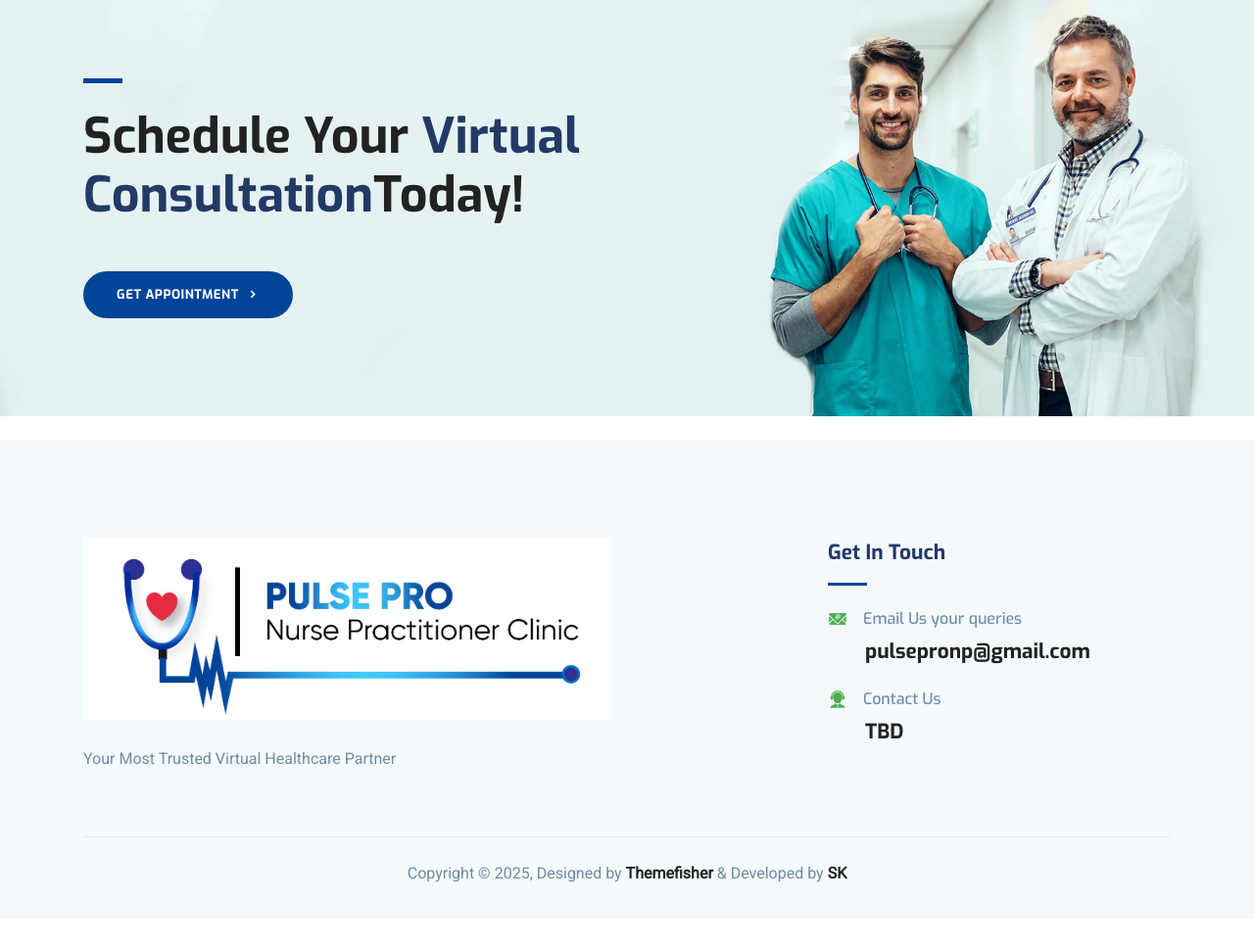
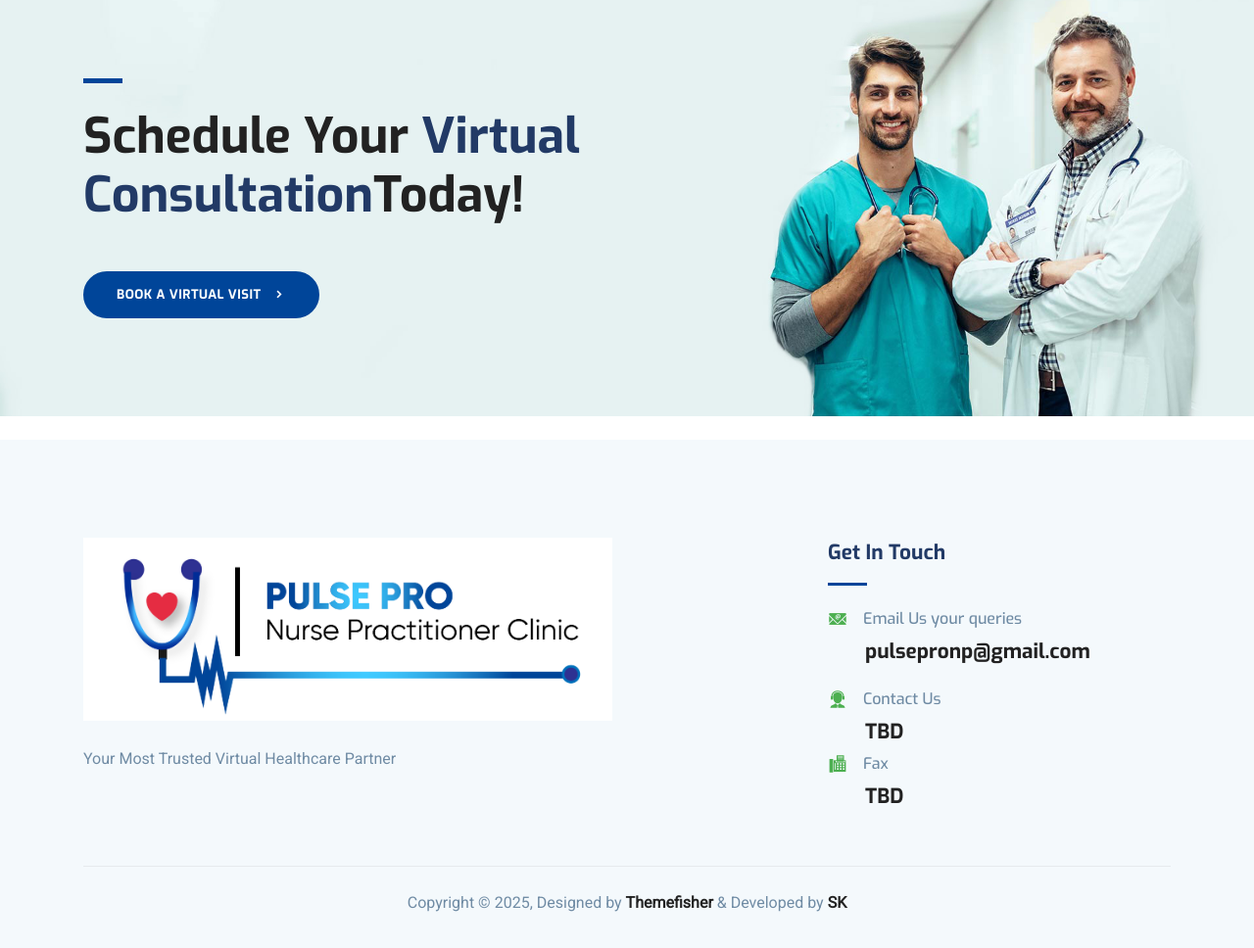
Before and after one commit to ShamalKhalid/Pulse-Pro-Clinic-NP, a website: page service.html in a window 1280 px wide. Shown: the part 4583-5551 px from the top of the page at 98% size. Before the commit the page ends 5521 px from the top, so only its background shows below. Drawn offline with Linux system fonts and the light colour scheme; some packages are replaced by stand-ins of ours.

Commit message:
fax tbd in footer added

```diff
--- a/service.html
+++ b/service.html
@@ -583,7 +583,7 @@
                 href="https://hfnpc.juvonno.com/portal/publicbook.php"
                 class="btn btn-main-2 btn-round-full"
                 target="_blank"
-                >Get appointment<i class="icofont-simple-right ml-2"></i
+                >Book a Virtual Visit <i class="icofont-simple-right ml-2"></i
               ></a>
             </div>
           </div>
@@ -646,6 +646,15 @@
                   <a href="tel:+1 2899907967">TBD</a>
                 </h4>
               </div>
+              <div class="footer-contact-block">
+                <div class="icon d-flex align-items-center">
+                  <i class="icofont-fax mr-3"></i>
+                  <span class="h6 mb-0">Fax</span>
+                </div>
+                <h4 class="mt-2" style="margin-left: 38px">
+                  <a href="">TBD</a>
+                </h4>
+              </div>
             </div>
           </div>
         </div>
```
Also changed, not shown: about.html (+9 -0 lines), contact.html (+9 -0 lines), index.html (+4 -4 lines).
